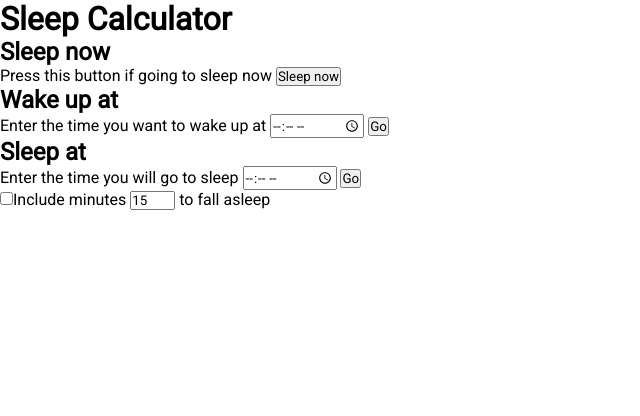
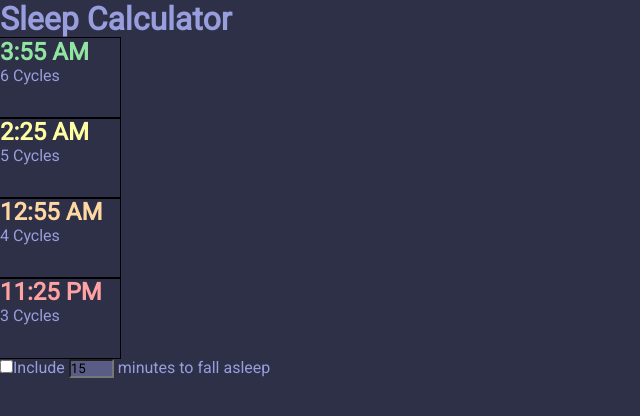
Before and after one commit to robsassack/sleep-calc, a website built with webpack: page dist/index.html in a window 1280 px wide. Both pictures are taken after a click on the button "Sleep now". Shown: the whole page, without its empty margins (0-640 px from the left). Built offline with nearby package versions, Linux system fonts and the light colour scheme.

Commit message:
Basic output done for wake times

```diff
--- a/src/index.js
+++ b/src/index.js
@@ -1,5 +1,5 @@
 import './style.css';
-import { add, sub } from 'date-fns';
+import { add, sub, format } from 'date-fns';
 
 const sleepNowButton = document.querySelector('.sleep-now');
 const wakeAtButton = document.querySelector('.wake-at');
@@ -33,9 +33,40 @@ function sleepTimes(wakeTime) {
   };
 }
 
+function setContent(newContent) {
+  const content = document.querySelector('.content');
+  content.textContent = '';
+  content.appendChild(newContent);
+}
+
+function wakeContent(wakeTime) {
+  const wakeTimeContent = document.createElement('div');
+  const cycles = [6, 5, 4, 3];
+  cycles.forEach((cycle) => {
+    const cycleContent = document.createElement('div');
+    cycleContent.classList.add('cycle');
+    cycleContent.classList.add(`cycle-${cycle}`);
+
+    const cycleTime = document.createElement('div');
+    cycleTime.classList.add('cycle-time');
+    cycleTime.innerText = `${format(wakeTime[`${cycle} Cycles`], 'h:mm a')}`;
+    const cycleNum = document.createElement('div');
+    cycleNum.classList.add('cycle-num');
+    cycleNum.innerText = `${cycle} Cycles`;
+
+    cycleContent.appendChild(cycleTime);
+    cycleContent.appendChild(cycleNum);
+    wakeTimeContent.appendChild(cycleContent);
+  });
+
+  setContent(wakeTimeContent);
+}
+// temporary call to test wake times
+// wakeContent(wakeTimes(new Date()));
+
 sleepNowButton.addEventListener('click', () => {
   const sleepTime = new Date();
-  console.log(wakeTimes(sleepTime));
+  wakeContent(wakeTimes(sleepTime));
 });
 
 wakeAtButton.addEventListener('click', () => {
@@ -54,6 +85,6 @@ sleepAtButton.addEventListener('click', () => {
     const sleepTime = new Date();
     sleepTime.setHours(sleepAtTime.split(':')[0]);
     sleepTime.setMinutes(sleepAtTime.split(':')[1]);
-    console.log(wakeTimes(sleepTime));
+    wakeContent(wakeTimes(sleepTime));
   }
 });
--- a/src/style.css
+++ b/src/style.css
@@ -5,3 +5,46 @@
   padding: 0;
   font-family: "Roboto", Helvetica, Arial, sans-serif;
 }
+
+body {
+  background-color: #2E3047;
+  color: #979ddd;
+}
+
+input {
+  background-color: #595d86;
+}
+
+button {
+  background-color: #595d86;
+  border: 1px solid #979ddd;
+  padding: 2px 5px;
+  border-radius: 5px;
+}
+
+.cycle {
+  outline: 1px solid black;
+  height: 80px;
+  width: 120px;
+}
+
+.cycle-time {
+  font-size: 1.5em;
+  font-weight: bold;
+}
+
+.cycle-6 .cycle-time {
+  color: #91E5A0;
+}
+
+.cycle-5 .cycle-time {
+  color: #FFFFA2;
+}
+
+.cycle-4 .cycle-time {
+  color: #FFD7A2;
+}
+
+.cycle-3 .cycle-time {
+  color: #FFA2A2;
+}
```
Also changed, not shown: dist/index.html, dist/main.js.
